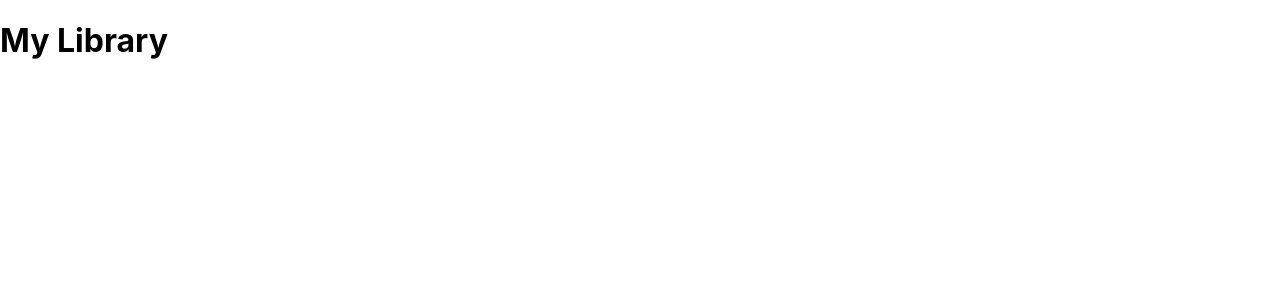
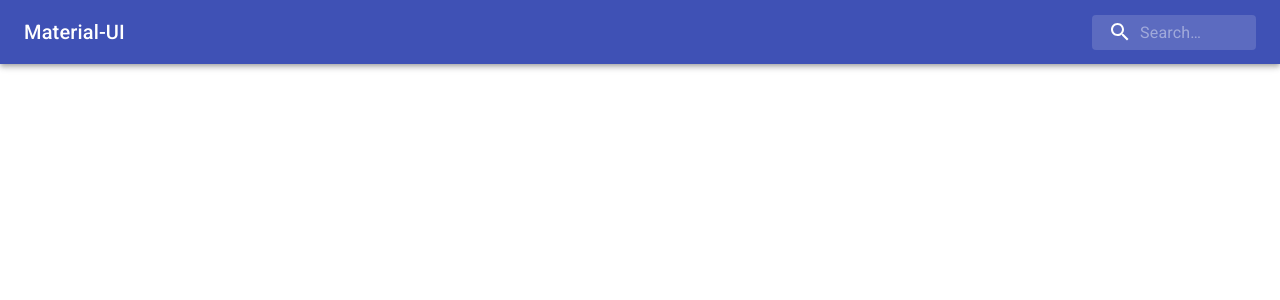
Before and after one commit to ColdLombax/Odin-Library, a React (Create React App) app: page / in a window 1280 px wide. Shown: the top 300 px of the page. Built offline with nearby package versions, Linux system fonts and the light colour scheme.

Commit message:
Navbar added.

```diff
--- a/src/App.js
+++ /dev/null
@@ -1,9 +0,0 @@
-import React from 'react'
-
-export default function App() {
-  return (
-    <div>
-      <h1>My Library</h1>
-    </div>
-  )
-}
--- /dev/null
+++ b/src/App.jsx
@@ -0,0 +1,10 @@
+import React from 'react';
+import Navbar from './components/Navbar';
+
+export default function App() {
+  return (
+    <div>
+      <Navbar />
+    </div>
+  );
+}
--- /dev/null
+++ b/src/components/Navbar.jsx
@@ -0,0 +1,88 @@
+import React from 'react';
+import {
+  AppBar, Toolbar, Typography, InputBase,
+} from '@material-ui/core';
+
+import { alpha, makeStyles } from '@material-ui/core/styles';
+
+import SearchIcon from '@material-ui/icons/Search';
+
+const useStyles = makeStyles((theme) => ({
+  root: {
+    flexGrow: 1,
+  },
+  title: {
+    flexGrow: 1,
+    display: 'none',
+    [theme.breakpoints.up('sm')]: {
+      display: 'block',
+    },
+  },
+  search: {
+    position: 'relative',
+    borderRadius: theme.shape.borderRadius,
+    backgroundColor: alpha(theme.palette.common.white, 0.15),
+    '&:hover': {
+      backgroundColor: alpha(theme.palette.common.white, 0.25),
+    },
+    marginLeft: 0,
+    width: '100%',
+    [theme.breakpoints.up('sm')]: {
+      marginLeft: theme.spacing(1),
+      width: 'auto',
+    },
+  },
+  searchIcon: {
+    padding: theme.spacing(0, 2),
+    height: '100%',
+    position: 'absolute',
+    pointerEvents: 'none',
+    display: 'flex',
+    alignItems: 'center',
+    justifyContent: 'center',
+  },
+  inputRoot: {
+    color: 'inherit',
+  },
+  inputInput: {
+    padding: theme.spacing(1, 1, 1, 0),
+    // vertical padding + font size from searchIcon
+    paddingLeft: `calc(1em + ${theme.spacing(4)}px)`,
+    transition: theme.transitions.create('width'),
+    width: '100%',
+    [theme.breakpoints.up('sm')]: {
+      width: '12ch',
+      '&:focus': {
+        width: '20ch',
+      },
+    },
+  },
+}));
+
+export default function Navbar() {
+  const classes = useStyles();
+  return (
+    <div className={classes.root}>
+      <AppBar position="static">
+        <Toolbar>
+          <Typography className={classes.title} variant="h6" noWrap>
+            Material-UI
+          </Typography>
+          <div className={classes.search}>
+            <div className={classes.searchIcon}>
+              <SearchIcon />
+            </div>
+            <InputBase
+              placeholder="Search…"
+              classes={{
+                root: classes.inputRoot,
+                input: classes.inputInput,
+              }}
+              inputProps={{ 'aria-label': 'search' }}
+            />
+          </div>
+        </Toolbar>
+      </AppBar>
+    </div>
+  );
+}
--- a/src/index.js
+++ b/src/index.jsx
@@ -9,5 +9,5 @@
   <React.StrictMode>
     <App />
   </React.StrictMode>,
-  document.getElementById('root')
+  document.getElementById('root'),
 );
```
